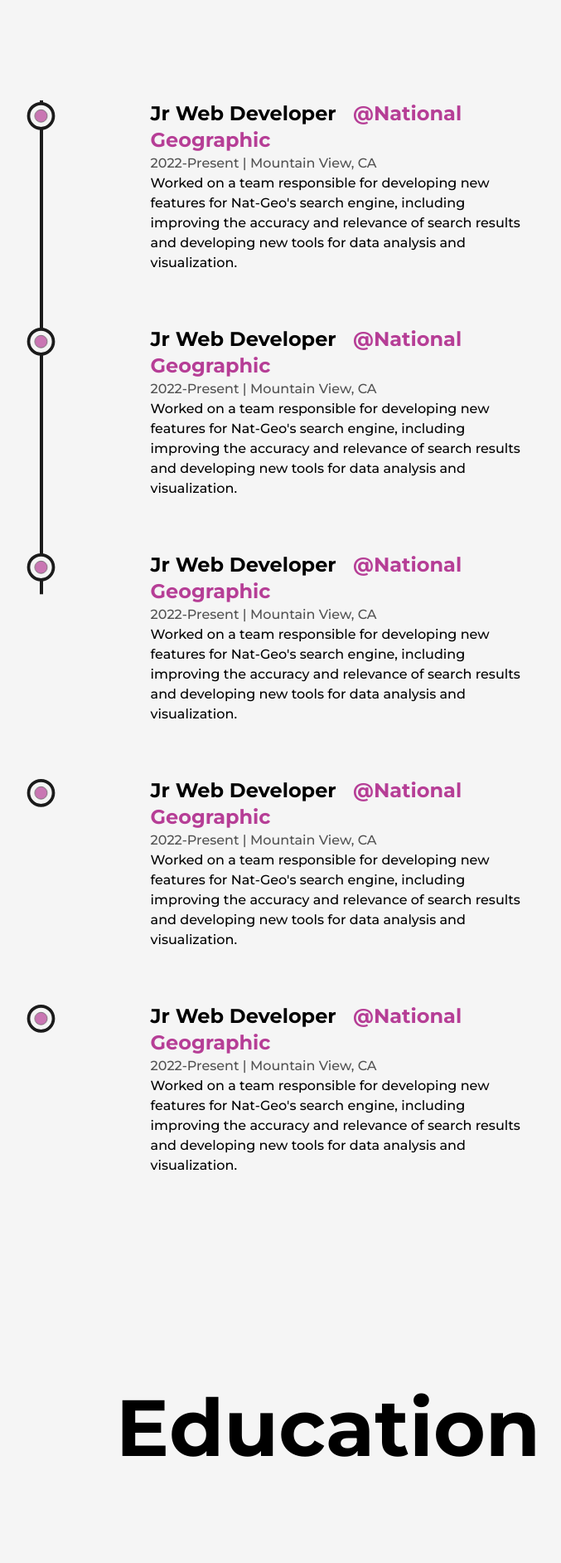
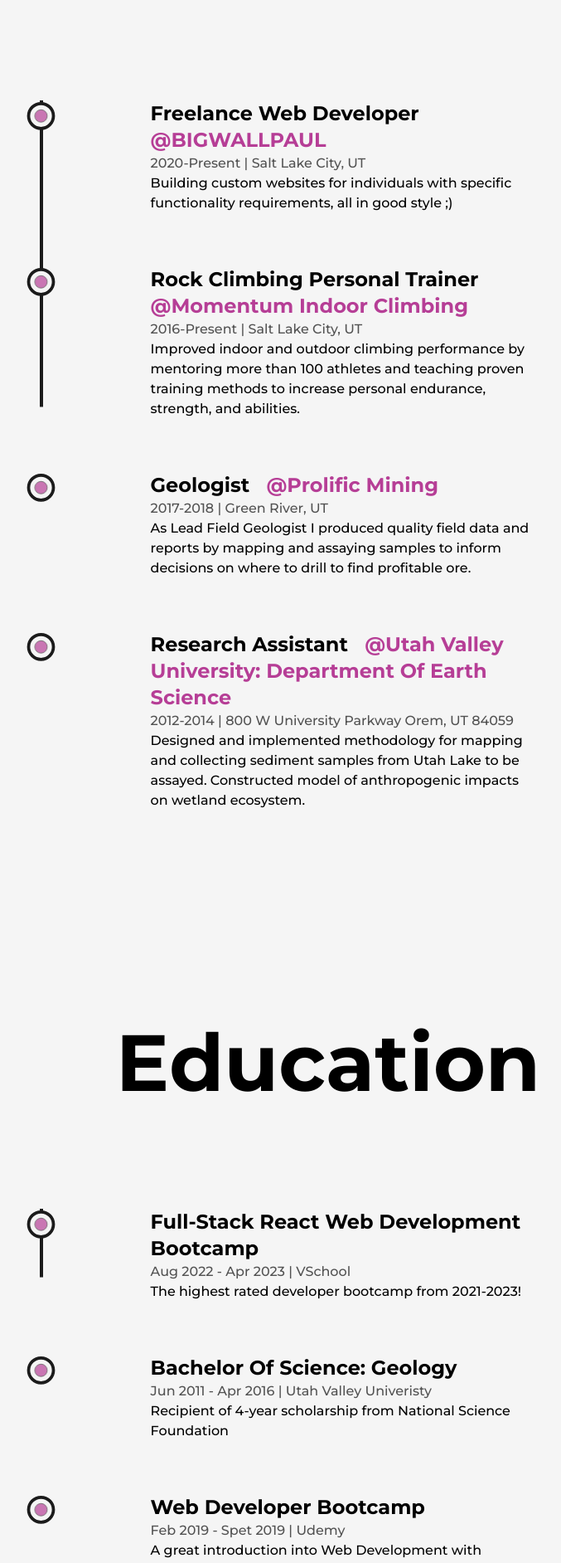
Before and after one commit to PaulMRob/portfolio, a Next.js app: page /about in a window 1280 px wide. Shown: the part 2435-4319 px from the top of the page at 83% size, without its empty margins (244-921 px from the left). Built offline with nearby package versions, Linux system fonts and the light colour scheme.

Commit message:
updating experience and education

```diff
--- a/src/components/Education.js
+++ b/src/components/Education.js
@@ -49,21 +49,21 @@
         <ul className="w-full flex flex-col items-start justify-between ml-4 xs:ml-2">
           <Details
             type={"Full-Stack React Web Development Bootcamp"}
-            time={"Aug 2022- April 2023"}
+            time={"Aug 2022 - Apr 2023"}
             place={"VSchool"}
             info={"The highest rated developer bootcamp from 2021-2023!"}
           />
           <Details
-            type={"Full-Stack React Web Development Bootcamp"}
-            time={"Aug 2022- April 2023"}
-            place={"VSchool"}
-            info={"The highest rated developer bootcamp from 2021-2023!"}
+            type={"Bachelor of Science: Geology"}
+            time={"Jun 2011 - Apr 2016"}
+            place={"Utah Valley Univeristy"}
+            info={"Recipient of 4-year scholarship from National Science Foundation"}
           />
           <Details
-            type={"Full-Stack React Web Development Bootcamp"}
-            time={"Aug 2022- April 2023"}
-            place={"VSchool"}
-            info={"The highest rated developer bootcamp from 2021-2023!"}
+            type={"Web Developer Bootcamp"}
+            time={"Feb 2019 - Spet 2019"}
+            place={"Udemy"}
+            info={"A great introduction into Web Development with Wordpress!"}
           />
         </ul>
       </div>
--- a/src/components/Experience.js
+++ b/src/components/Experience.js
@@ -52,54 +52,42 @@
 
         <ul className="w-full flex flex-col items-start justify-between ml-4 xs:ml-2 ">
           <Details
-            position={"Jr Web Developer"}
-            company={"National Geographic"}
-            companyLink={"www.NationalGeographic.com"}
-            time={"2022-present"}
-            address={"Mountain View, CA"}
+            position={"Freelance Web Developer"}
+            company={"BIGWALLPAUL"}
+            companyLink={"www.paulmrobertson.com"}
+            time={"2020-present"}
+            address={"Salt Lake City, UT"}
             work={
-              "Worked on a team responsible for developing new features for Nat-Geo's search engine, including improving the accuracy and relevance of search results and developing new tools for data analysis and visualization."
+              "Building custom websites for individuals with specific functionality requirements, all in good style ;)"
             }
           />
           <Details
-            position={"Jr Web Developer"}
-            company={"National Geographic"}
-            companyLink={"www.NationalGeographic.com"}
-            time={"2022-present"}
-            address={"Mountain View, CA"}
+            position={"Rock Climbing Personal Trainer"}
+            company={"Momentum Indoor Climbing"}
+            companyLink={"www.momentumindoorclimbing.com"}
+            time={"2016-present"}
+            address={"Salt Lake City, UT"}
             work={
-              "Worked on a team responsible for developing new features for Nat-Geo's search engine, including improving the accuracy and relevance of search results and developing new tools for data analysis and visualization."
+              "Improved indoor and outdoor climbing performance by mentoring more than 100 athletes and teaching proven training methods to increase personal endurance, strength, and abilities."
             }
           />
           <Details
-            position={"Jr Web Developer"}
-            company={"National Geographic"}
-            companyLink={"www.NationalGeographic.com"}
-            time={"2022-present"}
-            address={"Mountain View, CA"}
+            position={"Geologist"}
+            company={"Prolific Mining"}
+            companyLink={""}
+            time={"2017-2018"}
+            address={"Green River, UT"}
             work={
-              "Worked on a team responsible for developing new features for Nat-Geo's search engine, including improving the accuracy and relevance of search results and developing new tools for data analysis and visualization."
+              "As Lead Field Geologist I produced quality field data and reports by mapping and assaying samples to inform decisions on where to drill to find profitable ore."
             }
           />
           <Details
-            position={"Jr Web Developer"}
-            company={"National Geographic"}
-            companyLink={"www.NationalGeographic.com"}
-            time={"2022-present"}
-            address={"Mountain View, CA"}
-            work={
-              "Worked on a team responsible for developing new features for Nat-Geo's search engine, including improving the accuracy and relevance of search results and developing new tools for data analysis and visualization."
-            }
-          />
-          <Details
-            position={"Jr Web Developer"}
-            company={"National Geographic"}
-            companyLink={"www.NationalGeographic.com"}
-            time={"2022-present"}
-            address={"Mountain View, CA"}
-            work={
-              "Worked on a team responsible for developing new features for Nat-Geo's search engine, including improving the accuracy and relevance of search results and developing new tools for data analysis and visualization."
-            }
+            position={"Research Assistant"}
+            company={"Utah Valley University: Department of Earth Science"}
+            companyLink={"www.uvu.edu/earthscience"}
+            time={"2012-2014"}
+            address={"800 W University Parkway Orem, UT 84059"}
+            work={"Designed and implemented methodology for mapping and collecting sediment samples from Utah Lake to be assayed. Constructed model of anthropogenic impacts on wetland ecosystem."}
           />
         </ul>
       </div>
```
